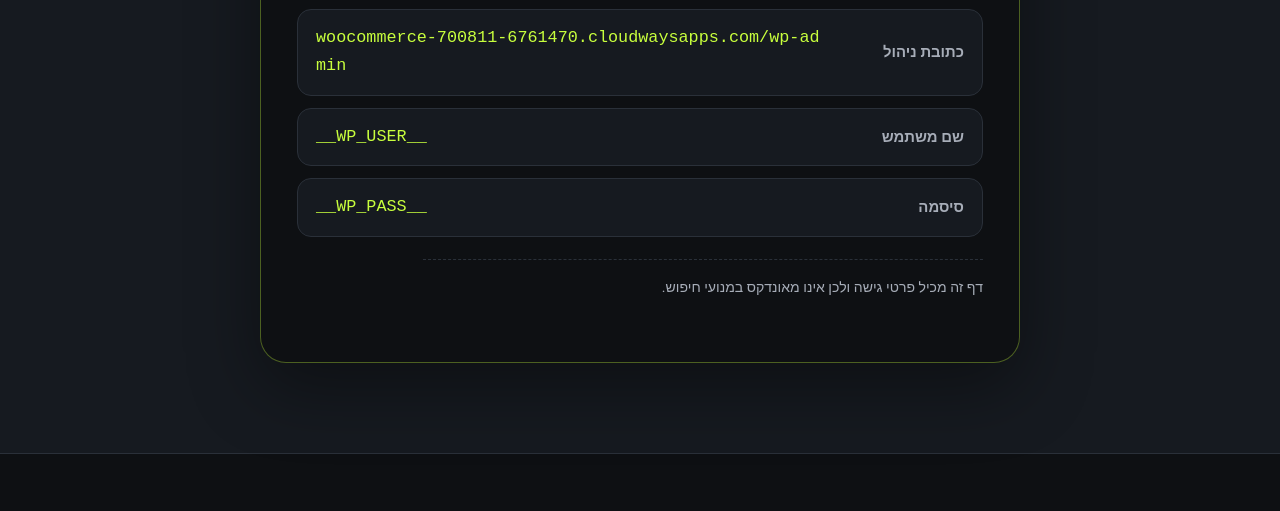
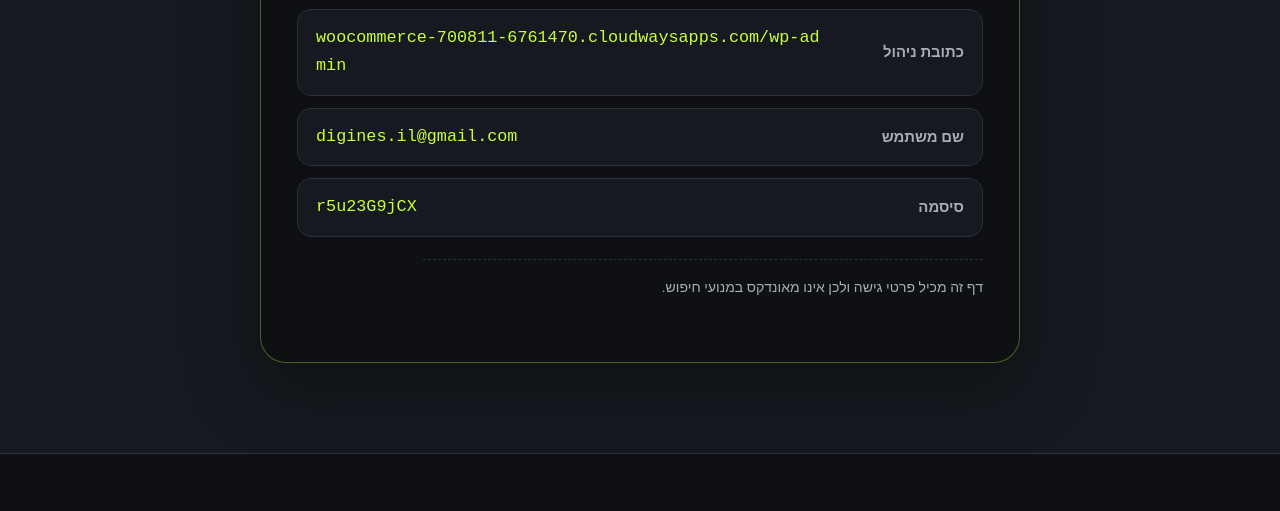
Before and after one commit to digines-il/john-bryce, a plain HTML site: page index.html in a window 1280 px wide. Shown: the part 3800-4311 px from the top of the page. Drawn offline with Linux system fonts and the light colour scheme.

Commit message:
Embed store admin access for grader

```diff
--- a/index.html
+++ b/index.html
@@ -303,11 +303,11 @@ html{scroll-behavior:auto}
           </div>
           <div class="cred">
             <span class="k">שם משתמש</span>
-            <span class="v">__WP_USER__</span>
+            <span class="v">digines.il@gmail.com</span>
           </div>
           <div class="cred">
             <span class="k">סיסמה</span>
-            <span class="v">__WP_PASS__</span>
+            <span class="v">r5u23G9jCX </span>
           </div>
         </div>
         <p class="gnote">דף זה מכיל פרטי גישה ולכן אינו מאונדקס במנועי חיפוש.</p>
```
